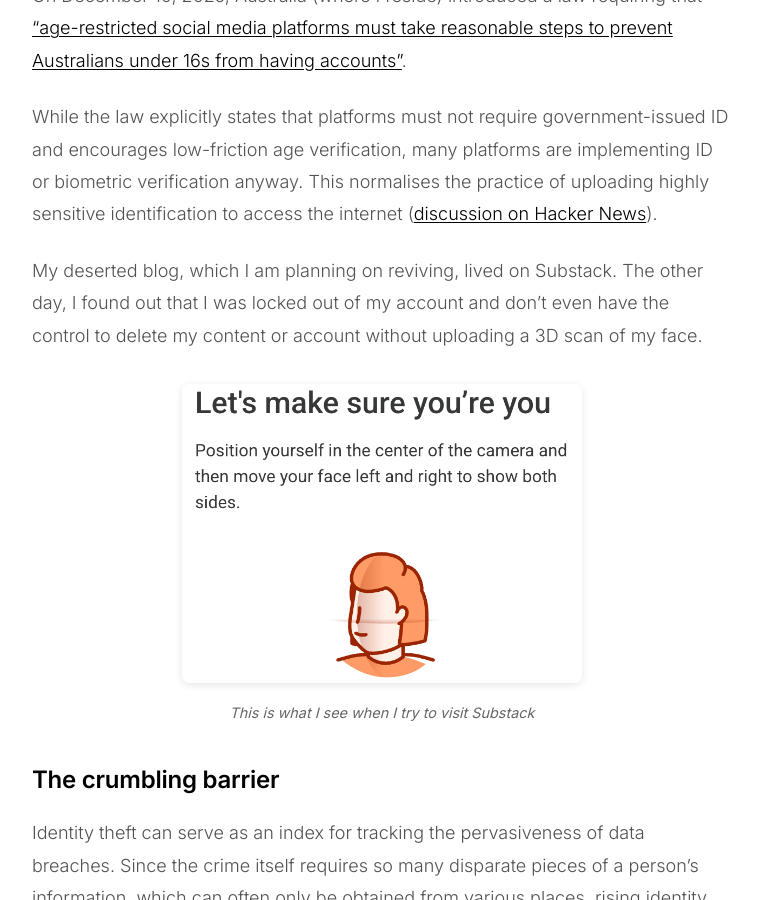
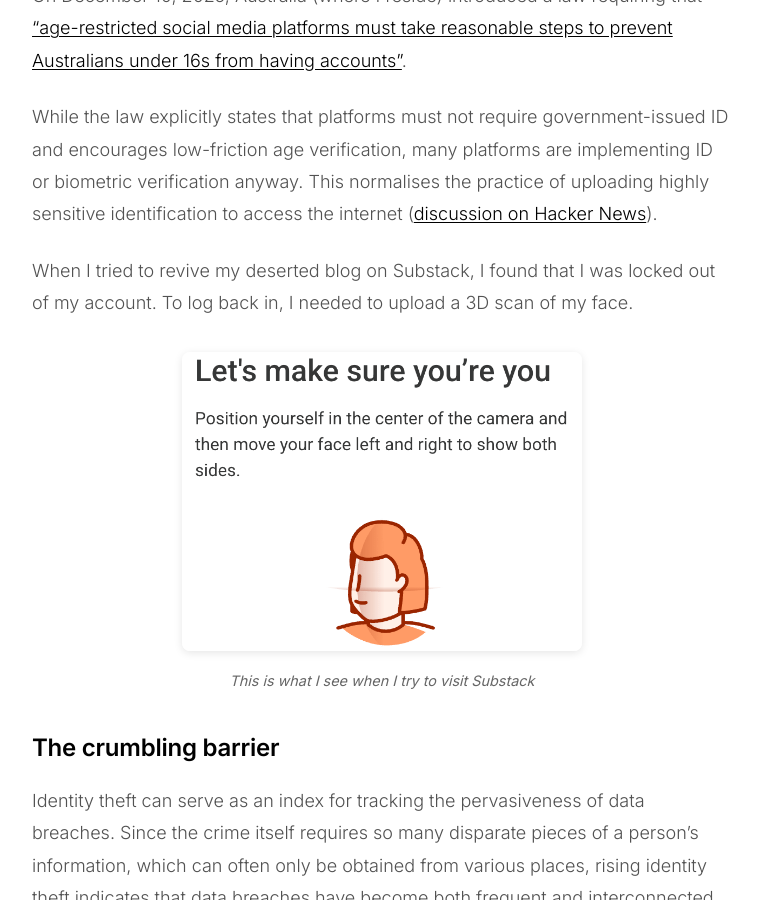
Before and after one commit to s-jac/s-jac.github.io, a Jekyll site: the page built from _wip/privacy.md, in a window 1280 px wide and 900 px high, scrolled down 1640 px. Shown: the whole window, without its empty margins (258-1017 px from the left). Built offline with Jekyll 4.4.1, drawn with Linux system fonts in a browser that asks for light colours; comment, search, counter and statistics services are not loaded.

Commit message:
more rewording

```diff
--- a/_wip/privacy.md
+++ b/_wip/privacy.md
@@ -38,7 +38,7 @@
 
 While the law explicitly states that platforms must not require government-issued ID and encourages low-friction age verification, many platforms are implementing ID or biometric verification anyway. This normalises the practice of uploading highly sensitive identification to access the internet ([discussion on Hacker News][12]).
 
-My deserted blog, which I am planning on reviving, lived on Substack. The other day, I found out that I was locked out of my account and don't even have the control to delete my content or account without uploading a 3D scan of my face.
+When I tried to revive my deserted blog on Substack, I found that I was locked out of my account. To log back in, I needed to upload a 3D scan of my face.
 
 <figure style="max-width: 400px; margin: 2rem auto;">
   <img src="/assets/images/blog/privacy-content.png" alt="Substack asking me to verify my identity with a 3D face scan" style="width: 100%; border-radius: 8px; box-shadow: 0 2px 8px rgba(0,0,0,0.1);">
```
